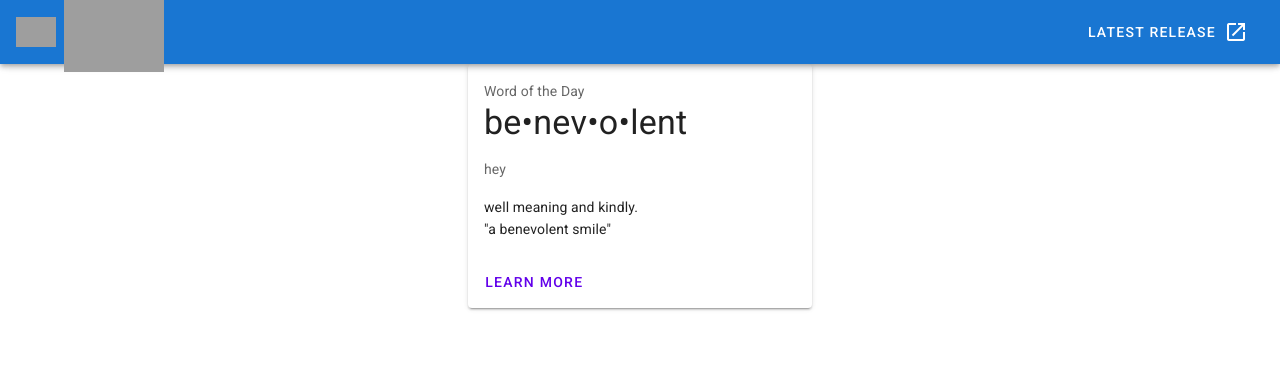
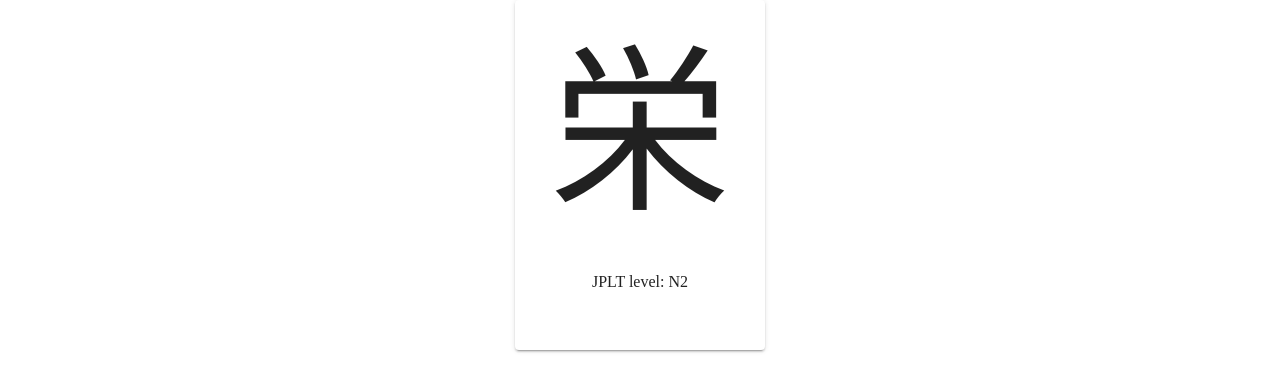
Before and after one commit to Azjargal13/kanji-flashcard-fun, a Vue app: page / in a window 1280 px wide. Shown: the top 392 px of the page. Built offline with nearby package versions, Linux system fonts and the light colour scheme; grey boxes are pictures that could not be loaded.

Commit message:
show kanjis

```diff
--- a/public/index.html
+++ b/public/index.html
@@ -1,21 +1,31 @@
 <!DOCTYPE html>
 <html lang="en">
+
 <head>
   <meta charset="utf-8">
   <meta http-equiv="X-UA-Compatible" content="IE=edge">
   <meta name="viewport" content="width=device-width,initial-scale=1.0">
   <link rel="icon" href="<%= BASE_URL %>favicon.ico">
   <title><%= htmlWebpackPlugin.options.title %></title>
-    <link rel="stylesheet" href="https://fonts.googleapis.com/css?family=Roboto:100,300,400,500,700,900">
   <link rel="stylesheet" href="https://cdn.jsdelivr.net/npm/@mdi/font@latest/css/materialdesignicons.min.css">
-    <link rel="stylesheet" href="https://fonts.googleapis.com/css?family=Roboto:100,300,400,500,700,900">
-    <link rel="stylesheet" href="https://cdn.jsdelivr.net/npm/@mdi/font@latest/css/materialdesignicons.min.css">
+  <link
+    href="https://fonts.googleapis.com/css?family=Noto+Serif+JP:200,300,400,500,600,700,900&display=swap&subset=japanese"
+    rel="stylesheet">
 </head>
+
 <body>
   <noscript>
-      <strong>We're sorry but <%= htmlWebpackPlugin.options.title %> doesn't work properly without JavaScript enabled. Please enable it to continue.</strong>
+    <strong>We're sorry but <%= htmlWebpackPlugin.options.title %> doesn't work properly without JavaScript enabled.
+      Please enable it to continue.</strong>
   </noscript>
-    <div id="app"></div>
+  <div id="app">
+    <style>
+      body {
+        font-family: "Noto Serif JP", serif;
+      }
+    </style>
+  </div>
   <!-- built files will be auto injected -->
 </body>
+
 </html>
--- a/src/App.vue
+++ b/src/App.vue
@@ -1,34 +1,5 @@
 <template>
   <v-app>
-    <v-app-bar app color="primary" dark>
-      <div class="d-flex align-center">
-        <v-img
-          alt="Vuetify Logo"
-          class="shrink mr-2"
-          contain
-          src="https://cdn.vuetifyjs.com/images/logos/vuetify-logo-dark.png"
-          transition="scale-transition"
-          width="40"
-        />
-
-        <v-img
-          alt="Vuetify Name"
-          class="shrink mt-1 hidden-sm-and-down"
-          contain
-          min-width="100"
-          src="https://cdn.vuetifyjs.com/images/logos/vuetify-name-dark.png"
-          width="100"
-        />
-      </div>
-
-      <v-spacer></v-spacer>
-
-      <v-btn href="https://github.com/vuetifyjs/vuetify/releases/latest" target="_blank" text>
-        <span class="mr-2">Latest Release</span>
-        <v-icon>mdi-open-in-new</v-icon>
-      </v-btn>
-    </v-app-bar>
-
     <v-content>
       <mainView />
     </v-content>
@@ -51,3 +22,8 @@ export default Vue.extend({
   })
 });
 </script>
+<style scoped>
+.app {
+  font-family: "Noto Serif JP", serif;
+}
+</style>
--- a/src/components/mainView.vue
+++ b/src/components/mainView.vue
@@ -1,18 +1,8 @@
 <template>
-  <div>
-    <v-card class="mx-auto" max-width="344">
-      <v-card-text>
-        <div>Word of the Day</div>
-        <p class="display-1 text--primary">be•nev•o•lent</p>
-        <p>hey</p>
-        <div class="text--primary">
-          well meaning and kindly.
-          <br />"a benevolent smile"
-        </div>
-      </v-card-text>
-      <v-card-actions>
-        <v-btn text color="deep-purple accent-4">Learn More</v-btn>
-      </v-card-actions>
+  <div id="main" class="mx-auto my-auto">
+    <v-card class="mx-auto my-auto text-center" width="250" height="350">
+      <span align="center" class="kanji">{{kanjiKey[displayKanji]}}</span>
+      <div>JPLT level: N{{kanjiValue[displayKanji].jlpt_new}}</div>
     </v-card>
   </div>
 </template>
@@ -26,9 +16,30 @@ import KanjiType from "../type/types";
 export default class Counter extends Vue {
   // Class properties will be component data
   private kanjiList = new KanjiList();
-  private data: KanjiType = this.kanjiList.getKanji();
+  private data = this.kanjiList.getKanji();
+
+  // based on the len of data, generate random number to access data
+  // generate random data card in page
+  private displayKanji = this.generateRandomKanji();
+  private kanjiKey = Object.keys(this.data);
+  private kanjiValue = Object.values(this.data);
+
+  generateRandomKanji() {
+    return Math.floor(Math.random() * (2136 - 0 + 1) + 0);
+  }
+
+  // when u hover on kanji, it will zoom-in
 }
 </script>
 
 <style scoped>
+#main {
+  font-family: "Noto Serif JP", serif;
+}
+.kanji {
+  font-size: 180px;
+}
+.kanji:hover {
+  background-color: #26a69a;
+}
 </style>
--- a/src/lib/getKanjiList.ts
+++ b/src/lib/getKanjiList.ts
@@ -1,7 +1,7 @@
 export default class KanjiList {
     private data = require('./kanji-data.json')
     getKanji() {
-        //console.log('hey', Object.keys(this.data).length)
+        //console.log('hey', Object.keys(this.data["meanings"]))
         return this.data
 
     }
```
Lines whose indentation alone changed are shown as unchanged.
